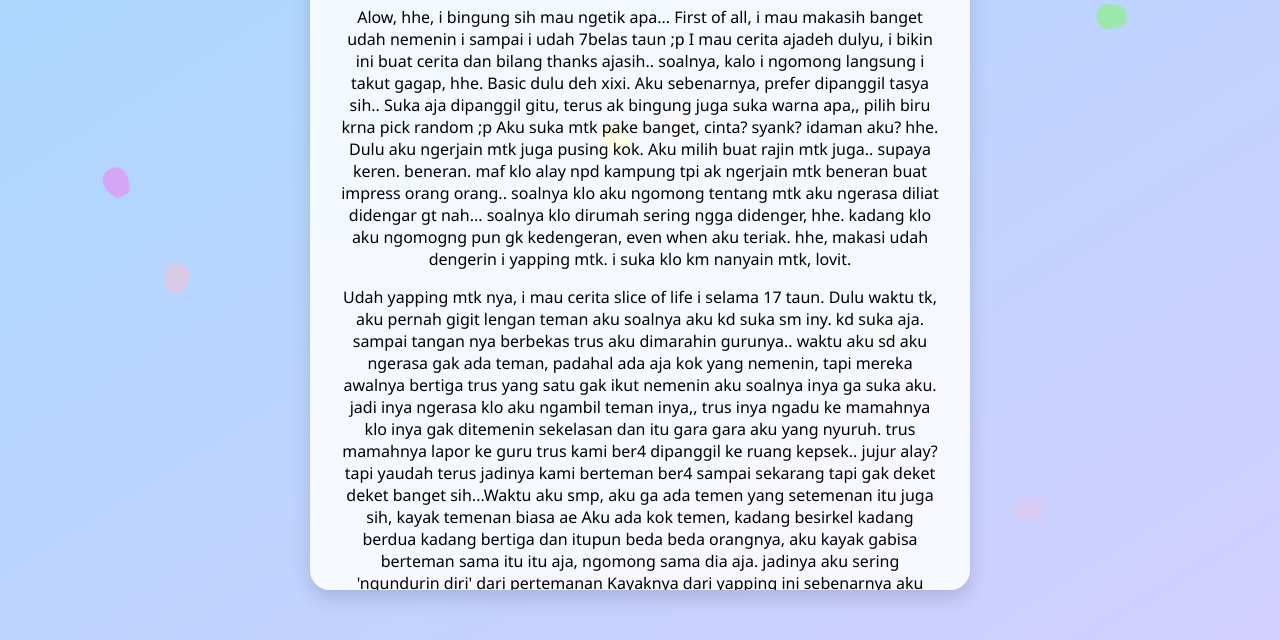
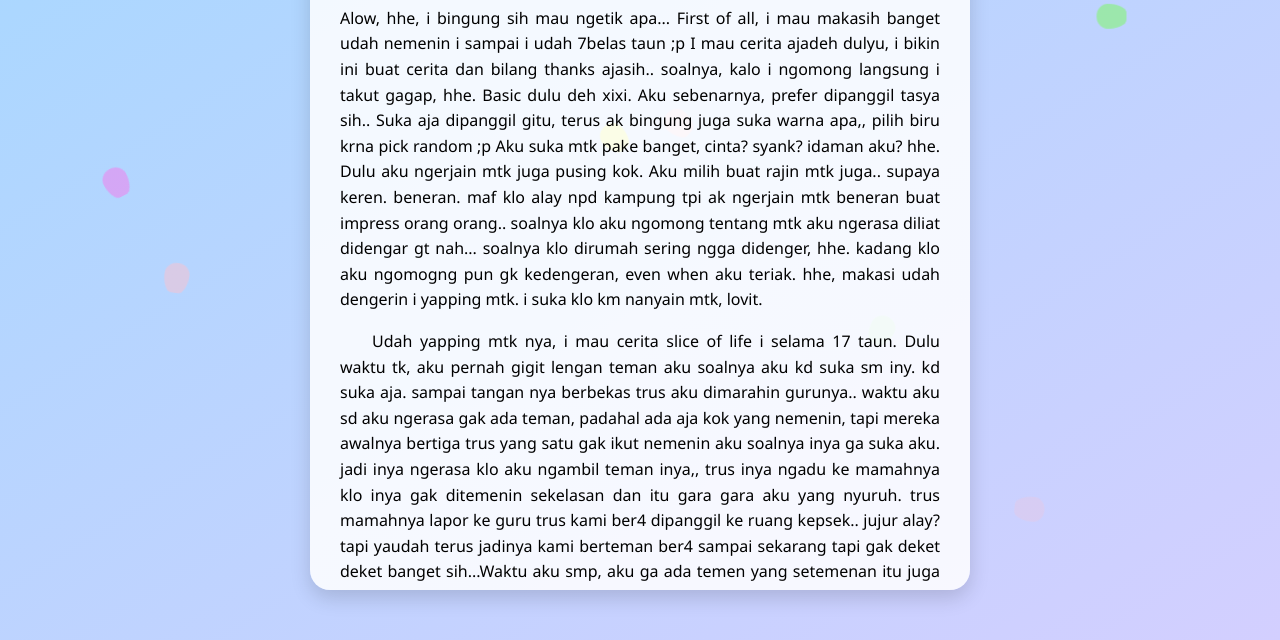
Before and after one commit to tlaszyh14-collab/acuylovy, a plain HTML site: page index.html in a window 1280 px wide. Shown: the part 160-800 px from the top of the page. Drawn offline with Linux system fonts and the light colour scheme.

Commit message:
Update index.html

```diff
--- a/index.html
+++ b/index.html
@@ -37,10 +37,20 @@
       max-width: 600px;
       max-height: 80vh;    /* ✨ biar bisa scroll */
       overflow-y: auto;    /* ✨ scroll hanya di card */
-      text-align: center;
       animation: fadeIn 1.5s ease;
       z-index: 10;
       position: relative;
+    }
+
+    /* teks dalam card rata kanan-kiri + indentasi */
+    .card .message p {
+      text-align: justify;
+      line-height: 1.6;
+    }
+
+    /* mulai paragraf kedua dst diberi indentasi */
+    .card .message p + p {
+      text-indent: 2em;
     }
 
     #music-btn {
```
